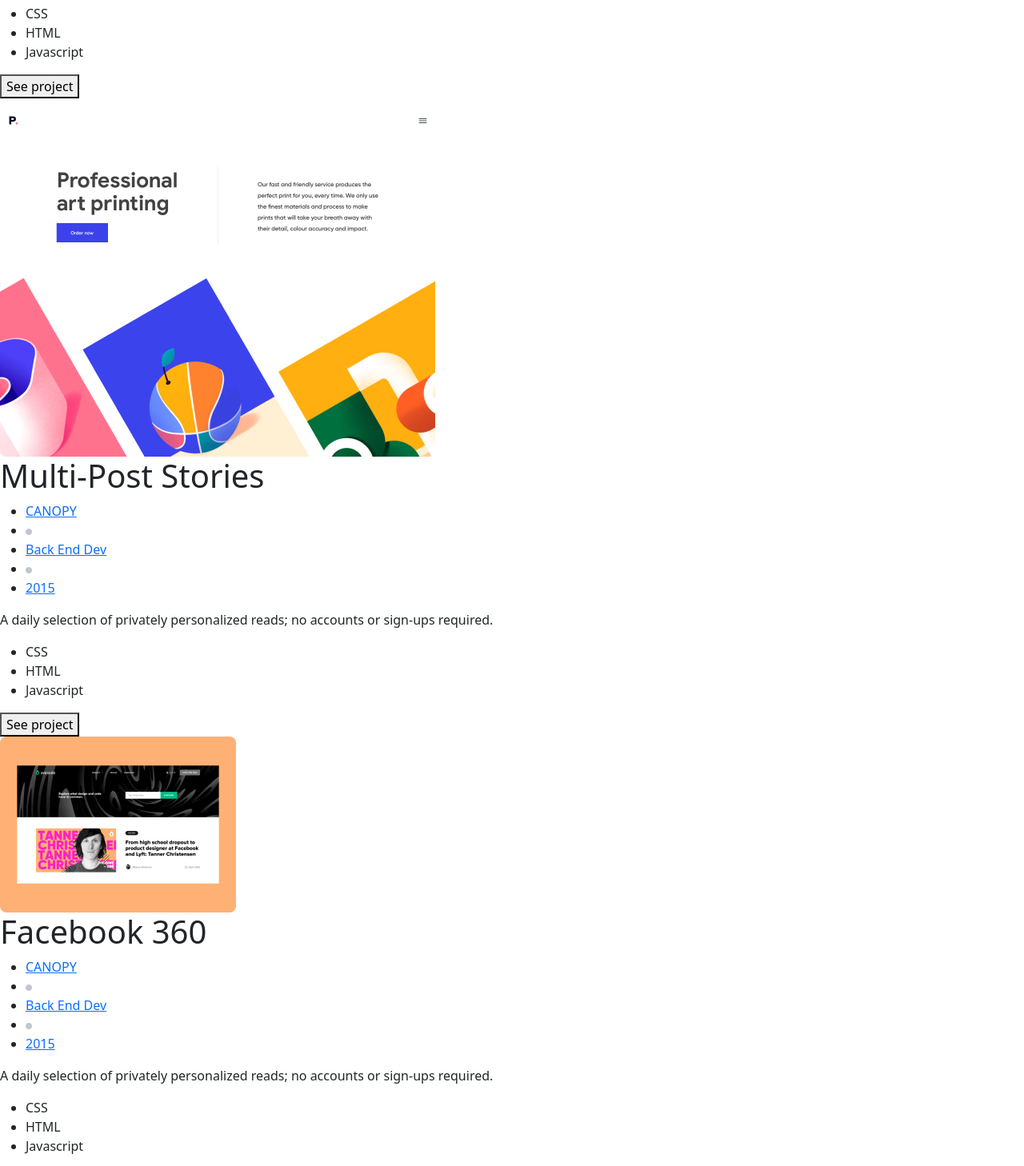
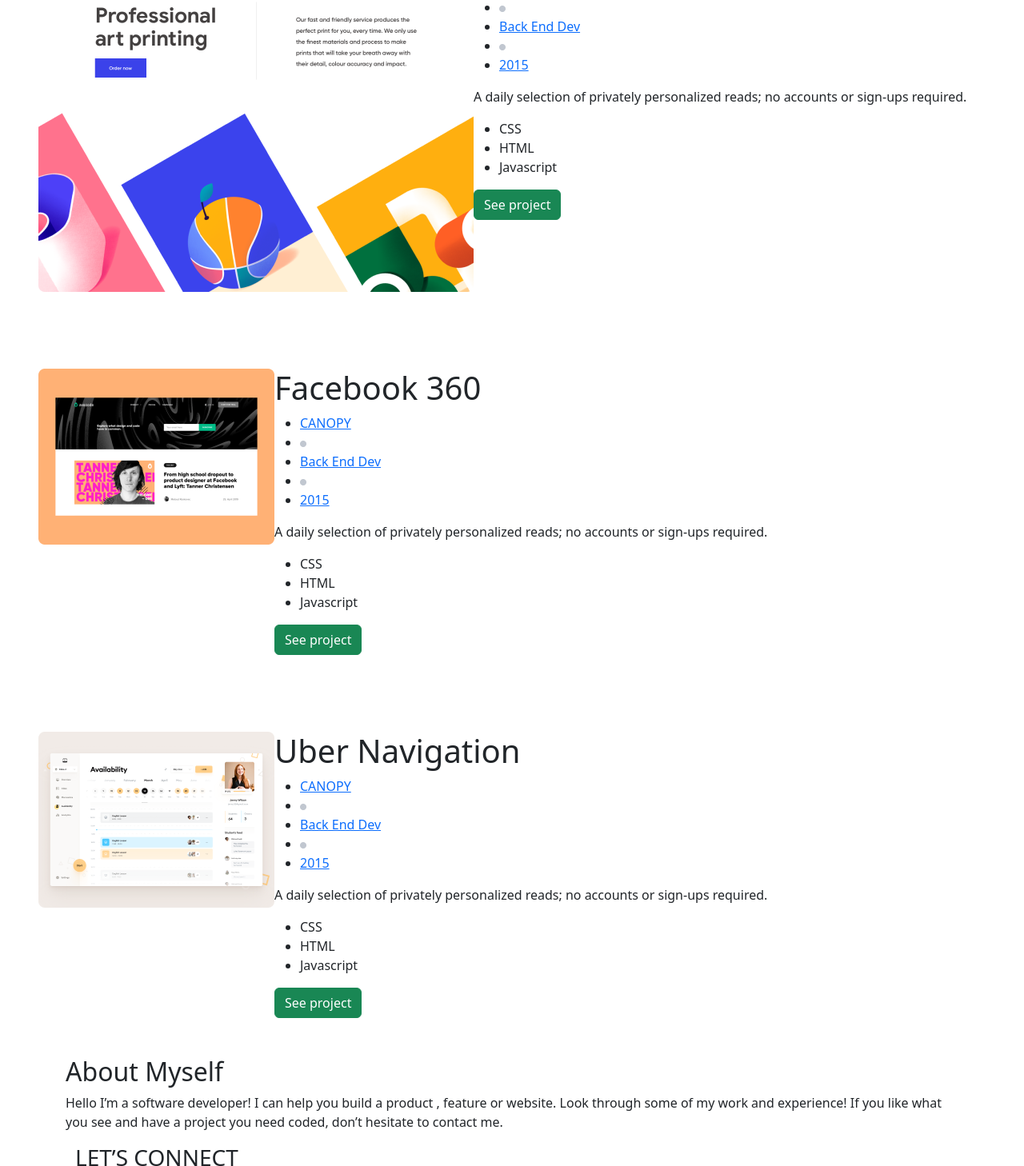
Before and after one commit to NalianAchei2020/Try-Bootstrap, a plain HTML site: page index.html in a window 1280 px wide. Shown: the part 1027-2485 px from the top of the page at 80% size. Drawn offline with nearby package versions, Linux system fonts and the light colour scheme.

Commit message:
Do the bootstrap changes.

```diff
--- a/index.html
+++ b/index.html
@@ -42,9 +42,9 @@
                 </ul>
                 </div>
     </section>
-    <section  id="portfolio">
-        <section class="cart">
-        <div class="cart-normal">
+    <section  id="portfolio" class="d-flex flex-column">
+        <section class="p-5">
+        <div class="d-flex flex-row">
             <picture>
                 <source media="(min-width:768px)" srcset="Images/img1.png" alt="cart-image">
                 <img  class="cart-image1" src="Images/cart1.png" alt="cart-image">
@@ -65,12 +65,12 @@
                           <li>HTML</li>
                           <li>Javascript</li>
                       </ul>
-                   <button class="btn-project">See project</button>
+                   <button class="btn btn-success">See project</button>
                  </div>
         </div>
     </section>
-    <section class="cart">
-        <div class="cart-reverse">
+    <section class="p-5">
+        <div class="d-flex flex-row">
             <picture>
                 <source media="(min-width:768px)" srcset="Images/img2.png" alt="cart-image">
             <img class="cart-image2" src="Images/cart2.png" alt="cart-image">
@@ -91,12 +91,12 @@
                           <li>HTML</li>
                           <li>Javascript</li>
                       </ul>
-                   <button class="btn-project">See project</button>
+                   <button class="btn btn-success">See project</button>
                  </div>
         </div>
     </section>
-    <section class="cart">
-        <div class="cart-normal">
+    <section class="p-5">
+        <div class="d-flex flex-row">
             <picture>
                 <source media="(min-width:768px)" srcset="Images/cart1.png" alt="cart-image">
                 <img class="cart-image1" src="Images/cart3.png" alt="cart-image">
@@ -117,12 +117,12 @@
                           <li>HTML</li>
                           <li>Javascript</li>
                       </ul>
-                   <button class="btn-project">See project</button>
+                   <button class="btn btn-success">See project</button>
                  </div>
         </div>
     </section>
-    <section class="cart">
-        <div class="cart-reverse">
+    <section class="p-5">
+        <div class="d-flex flex-row">
             <picture>
                 <source media="(min-width:768px)" srcset="Images/cart2.png" alt="cart-image">
                <img class="cart-image2" src="Images/cart4.png" alt="cart-image">
@@ -143,13 +143,13 @@
                     <li>HTML</li>
                     <li>Javascript</li>
                 </ul>
-             <button class="btn-project">See project</button>
+             <button class="btn btn-success">See project</button>
            </div>
         </div>
     </section>
                 </section>
 
-                <section class="about-me" id="about">
+                <section class="container" id="about">
                     <section class="sec-one">
                         <h2>About Myself</h2>
                     <p>
@@ -159,7 +159,7 @@
                         hesitate to contact me.
                     </p>
 
-                    <section class="contact2">
+                    <section class="container">
                         <h3 class="contact-title2">LET’S CONNECT</h3>
                           <ul class="contact-list2">
                             <li><a href="https://github.com/NalianAchei2020"><img src="Images/github.png"/></a></li>
@@ -171,7 +171,7 @@
                           <button type="button" class="btn-get">Get my resume</button>
                 </section>
             </section>
-                <section class="pro-languages">
+                <section class="container">
                     <ul class="list-head">
                         <li class="skills-title">Languages </li>
                         <li class="icon"><i class="fa fa-chevron-down" aria-hidden="true"></i></li>
@@ -190,10 +190,10 @@
                         <li class="skills-title">Skills</li>
                         <li class="icon"><i class="fa fa-chevron-right" aria-hidden="true"></i></li>
                     </ul>
-                    <hr  class="line"/>
+                    <hr class="line"/>
                 </section>
             </section>
-                <section class="contact-form" id="contact">
+                <section class="contact-container" id="contact">
                 <div class="contact-text">
                  <h2>Contact me</h2>
                  <p>
```
